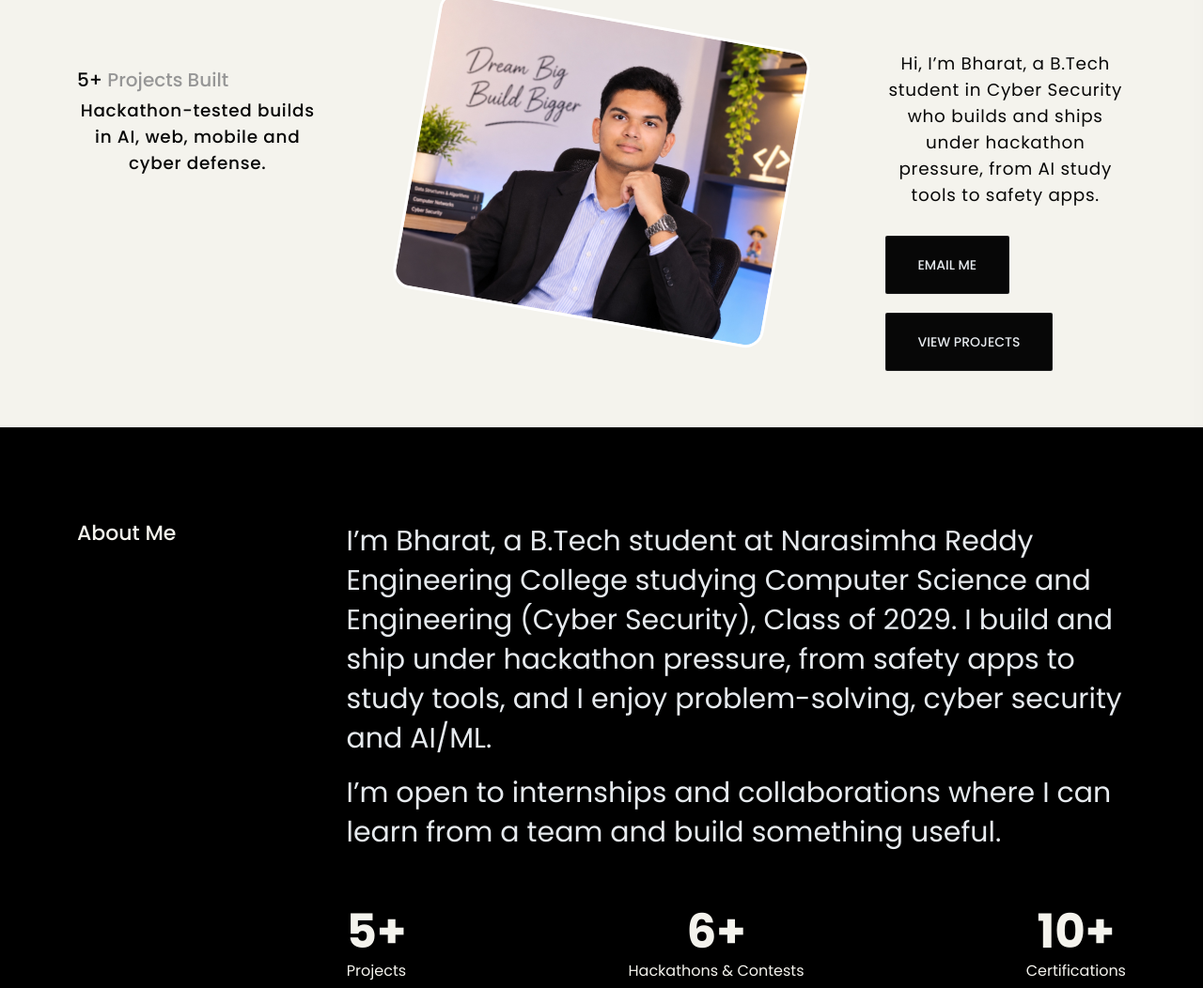
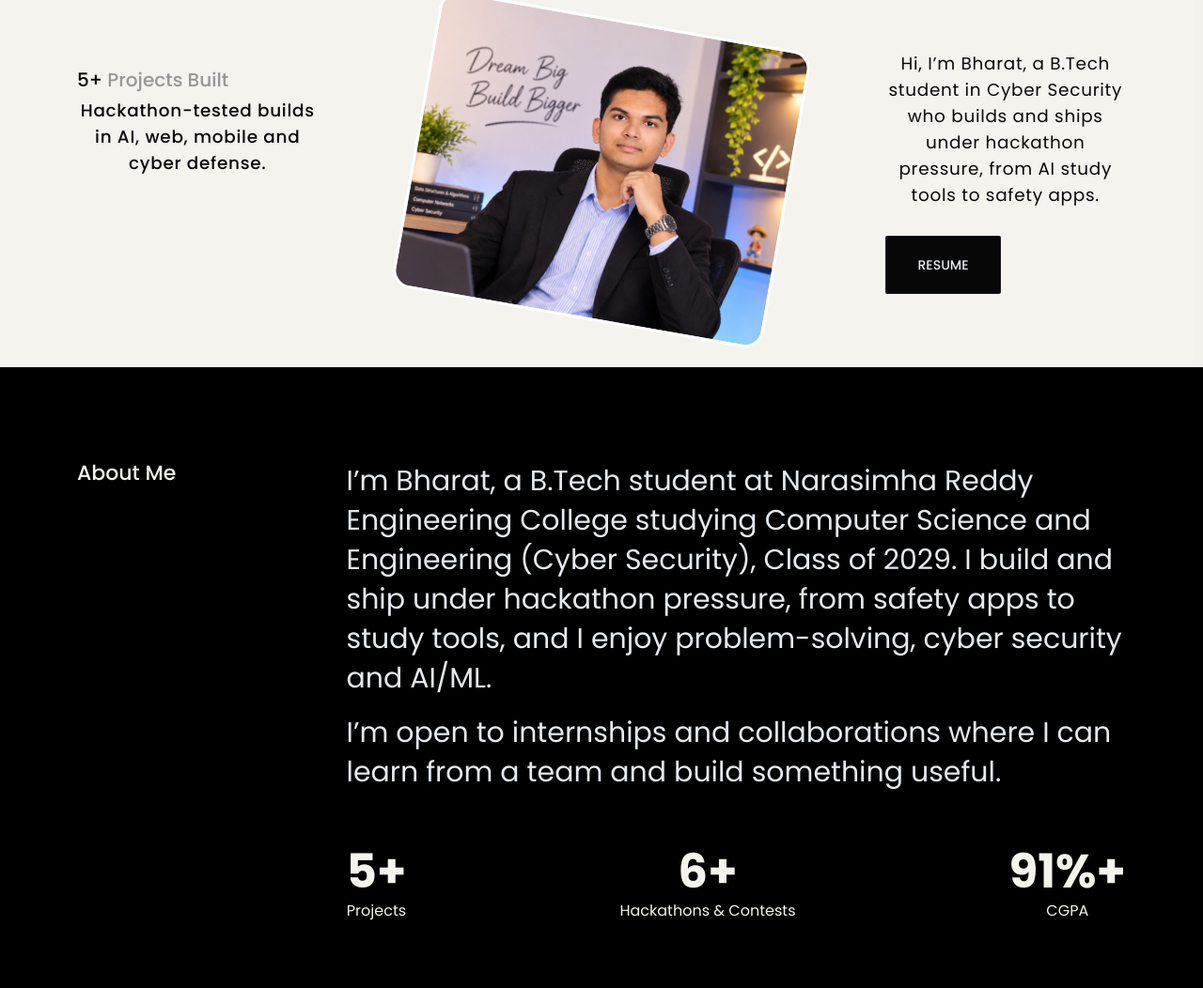
Before and after one commit to bharat24082007-spec/portfolio, a plain HTML site: page index.html in a window 1280 px wide. Shown: the part 293-1345 px from the top of the page at 94% size. Drawn offline with nearby package versions, Linux system fonts and the light colour scheme.

Commit message:
feat: Replace hero CTA with RESUME button linking to resume.pdf and update counter to 91% CGPA

```diff
--- a/index.html
+++ b/index.html
@@ -161,8 +161,7 @@
                 <div class="col-lg-3 pt-30">
                     <div class="hero-content wow fadeInUp delay-0-4s">
                         <p>Hi, I’m Bharat, a B.Tech student in Cyber Security who builds and ships under hackathon pressure, from AI study tools to safety apps.</p>
-                        <a class="theme-btn" href="mailto:bharat24082007@gmail.com">EMAIL ME</a>
-                        <a class="theme-btn" href="#projects" style="margin-top:10px;">VIEW PROJECTS</a>
+                        <a class="theme-btn" href="assets/resume.pdf" target="_blank" rel="noopener noreferrer">RESUME</a>
                     </div>
                     <!-- / END HERO DESIGN AREA -->
                 </div>
@@ -195,8 +194,8 @@
                             <span class="counter-title">Hackathons &amp; Contests</span>
                         </div>
                         <div class="counter-item counter-text-wrap">
-                            <span class="count-text plus" data-speed="3000" data-stop="10">0</span>
-                            <span class="counter-title">Certifications</span>
+                            <span class="count-text percent" data-speed="3000" data-stop="91">0</span>
+                            <span class="counter-title">CGPA</span>
                         </div>
                     </div>
                     <!-- / END COUNTER DESIGN AREA -->
```
Also changed, not shown: 1 other file.
